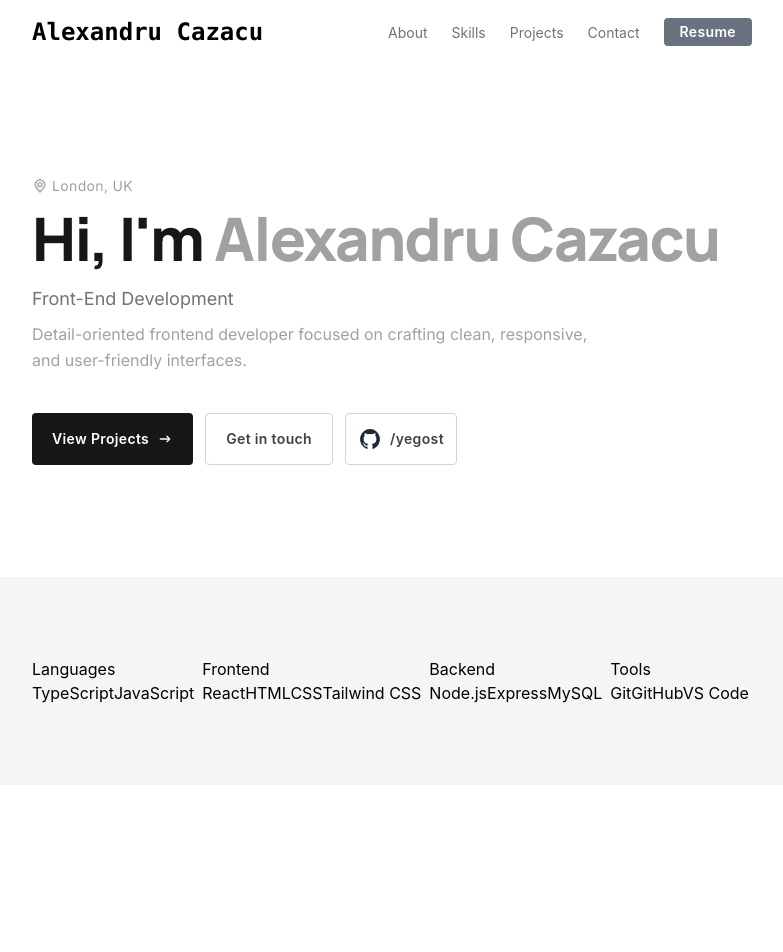
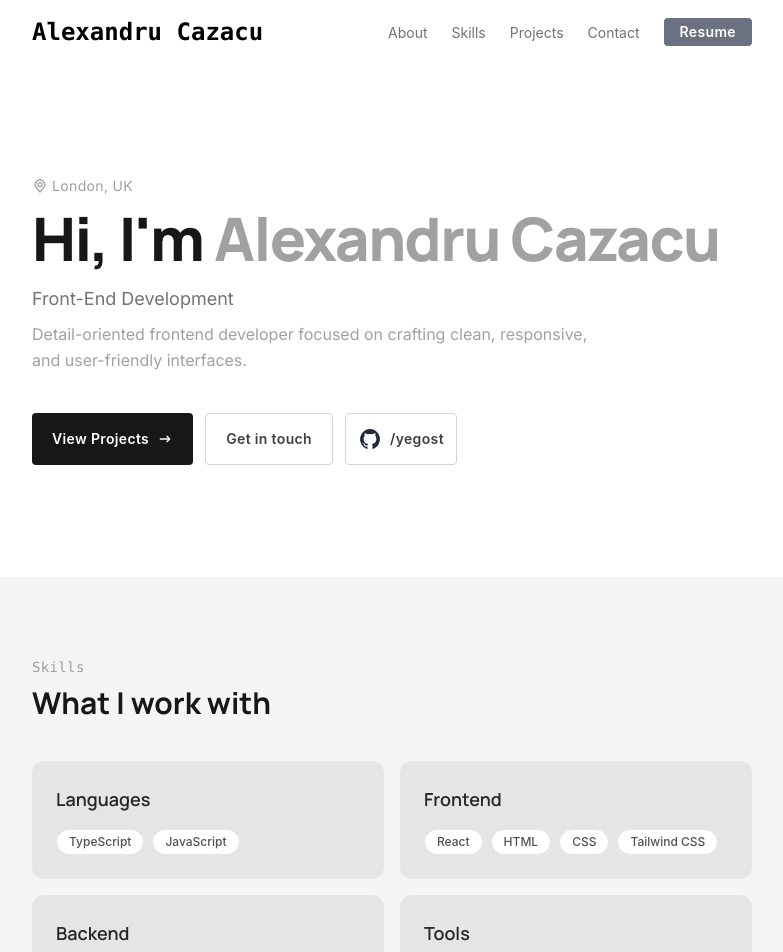
Before and after one commit to yegost/portfolio, a React (Vite) app: page / in a window 1280 px wide. Shown: the top 952 px of the page, without its empty margins (248-1031 px from the left). Built offline with nearby package versions, Linux system fonts and the light colour scheme.

Commit message:
change skills section

```diff
--- a/src/components/Skills.tsx
+++ b/src/components/Skills.tsx
@@ -2,13 +2,29 @@ import { skills } from "../data/data";
 
 function Skills() {
     return(
-        <section id="skills" className="bg-neutral-100 left-0 right-0 ">
+        <section id="skills" className="bg-neutral-100">
             <div className="mx-auto max-w-3xl px-6 py-20">
-                <div className="flex gap-2">
+                <p className="font-mono text-sm text-neutral-400 mb-2 tracking-wide">Skills</p>
+                <h2 className="font-manrope text-3xl font-bold text-neutral-900 mb-10">What I work with</h2>
+                <div className="grid grid-cols-1 sm:grid-cols-2 gap-4">
                     {skills.map(group => (
-                        <div key={group.category}>
-                            <div>{group.category}</div>
-                            <div>{group.items}</div>
+                        <div
+                            key={group.category}
+                            className="bg-neutral-200 rounded-xl p-6"
+                        >
+                            <h3 className="font-manrope text-lg font-semibold text-neutral-800 mb-4">
+                                {group.category}
+                            </h3>
+                            <div className="flex flex-wrap gap-2">
+                                {group.items.map(item => (
+                                    <span
+                                        key={item}
+                                        className="bg-white border border-neutral-200 text-neutral-600 text-xs font-medium px-3 py-1 rounded-full"
+                                    >
+                                        {item}
+                                    </span>
+                                ))}
+                            </div>
                         </div>
                     ))}
                 </div>
```
